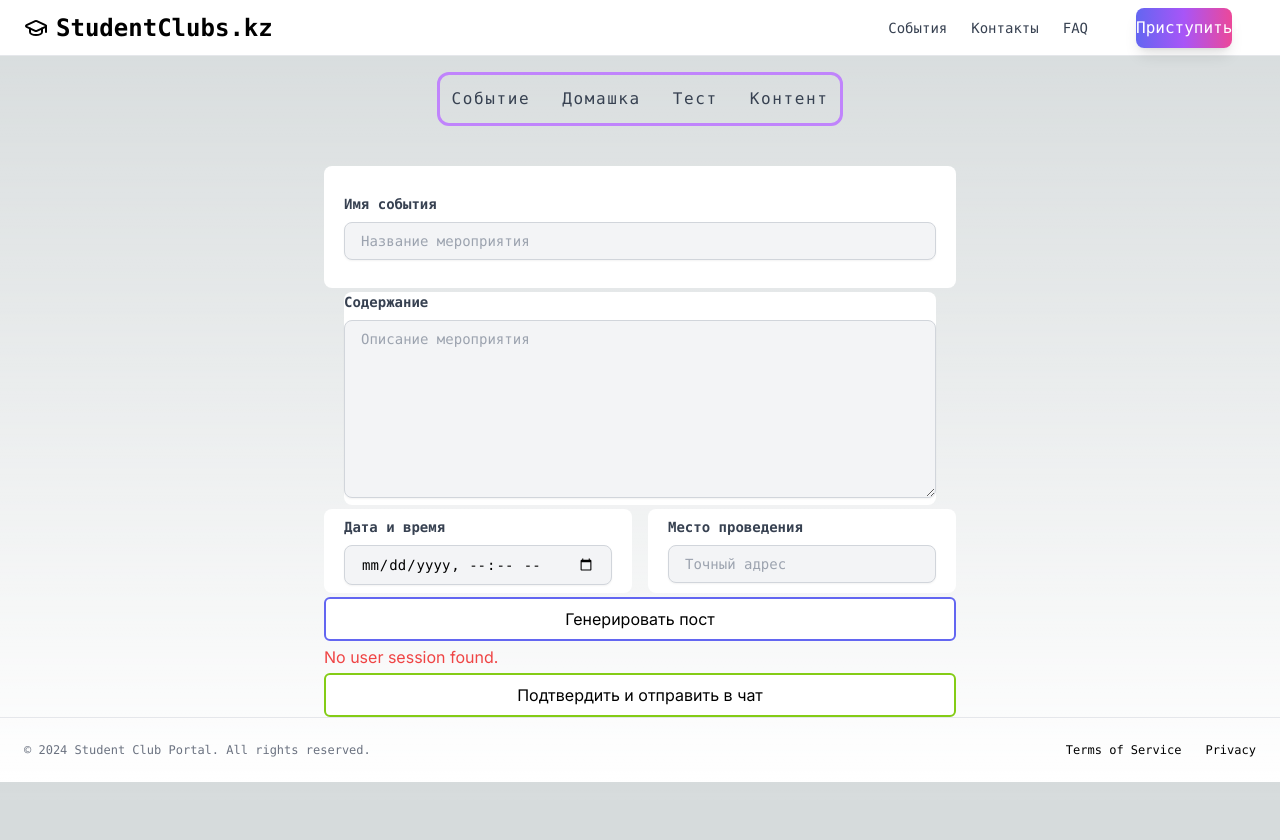
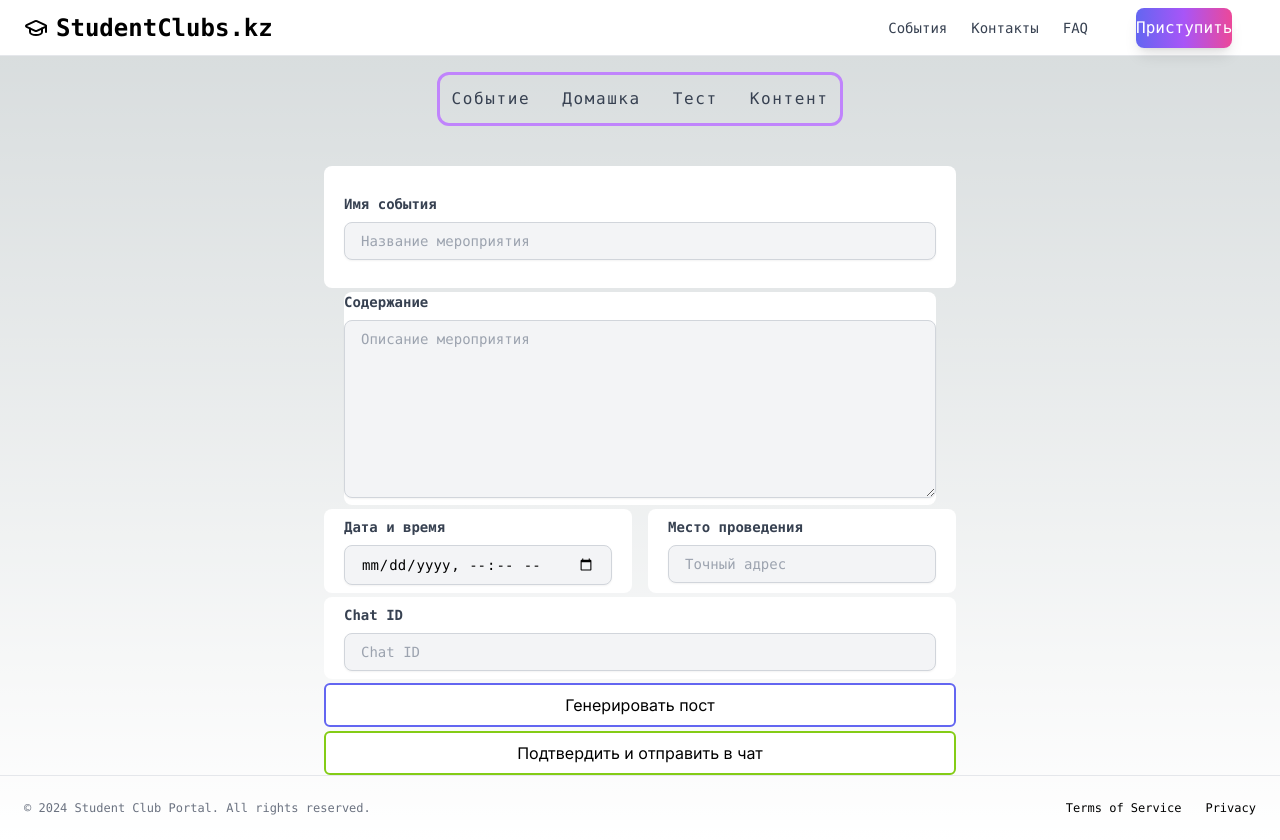
Before and after one commit to RedStarich/eventmax, a Next.js app: page /make-event in a window 1280 px wide. Before the commit the page ends 800 px from the top, so only its background shows below. Built offline with nearby package versions, Linux system fonts and the light colour scheme; no server answers.

Commit message:
user auth is not required

```diff
--- a/src/app/make-event/page.tsx
+++ b/src/app/make-event/page.tsx
@@ -20,40 +20,6 @@ export default function Component() {
   const [error, setError] = useState<string | null>(null);
   const [status, setStatus] = useState<string>('');
   const [response, setResponse] = useState<string>('');
-
-  useEffect(() => {
-    const fetchChatId = async () => {
-      try {
-        const { data: authData, error: authError } = await supabase.auth.getSession();
-        if (authError) {
-          throw authError;
-        }
-
-        const userId = authData.session?.user.id;
-
-        if (userId) {
-          const { data: userData, error: userError } = await supabase
-            .from('users')
-            .select('chatId')
-            .eq('auth_id', userId) // Assuming `auth_id` in `users` table links to `auth` table
-            .single();
-
-          if (userError) {
-            throw userError;
-          }
-
-          setChatId(userData.chatId);
-        } else {
-          setError('No user session found.');
-        }
-      } catch (error) {
-        console.error('Error fetching chatId:', error);
-        setError('Error fetching chatId.');
-      }
-    };
-
-    fetchChatId();
-  }, []);
 
   const sendMessage = async (outputText: string, chatId: string) => {
     const telegramApiUrl = `https://api.telegram.org/bot${TELEGRAM_BOT_TOKEN}/sendMessage`;
@@ -212,6 +178,17 @@ export default function Component() {
             />
           </div>
         </div>
+        <div className='px-5 py-2 bg-white rounded-lg font-mono'>
+          <label className="block text-gray-700 text-sm font-bold mb-2">Chat ID</label>
+          <input
+            className="text-sm custom-input w-full px-4 py-2 border border-gray-300 rounded-lg shadow-sm transition duration-300 ease-in-out transform focus:-translate-y-1 focus:outline-blue-300 hover:shadow-lg hover:border-blue-300 bg-gray-100"
+            placeholder="Chat ID"
+            type="text"
+            id="chatId"
+            value={chatId}
+            onChange={(e) => setChatId(e.target.value)}
+          />
+        </div>
         <button
           type="button"
           onClick={handleGenerate}
```
